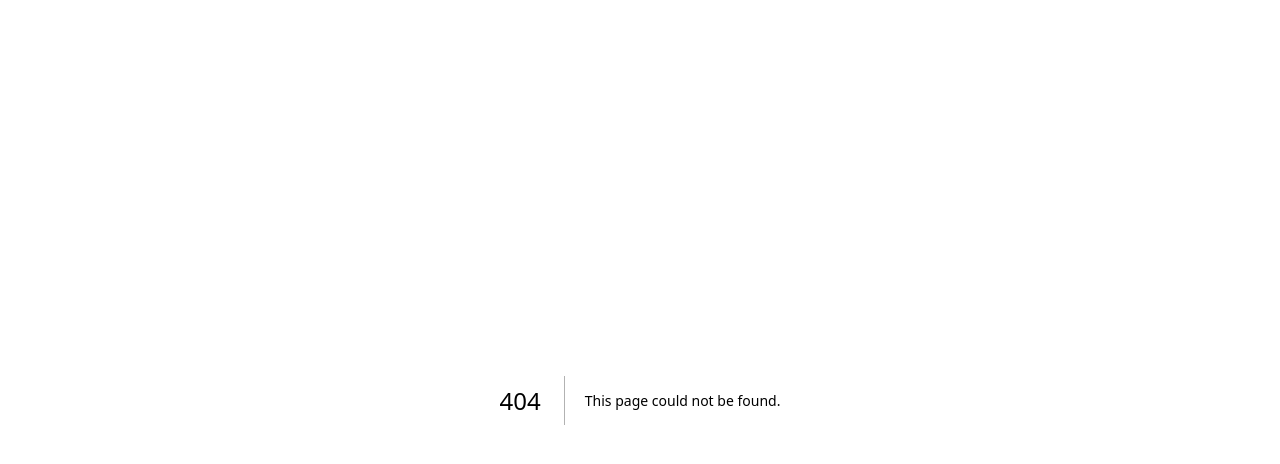
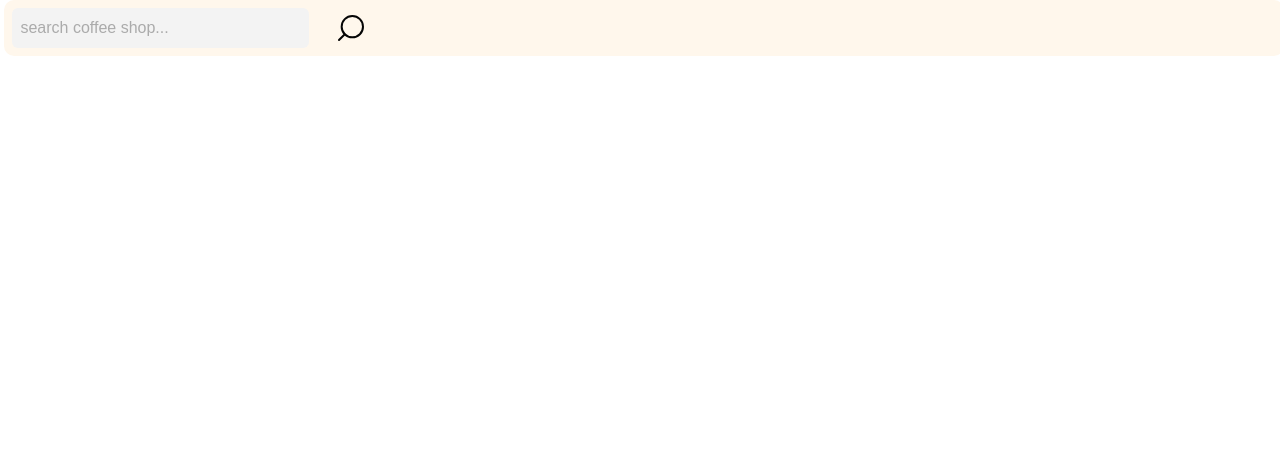
Before and after one commit to vantan-production/25AutumnTechJam, a Next.js app in the folder front/: page /test in a window 1280 px wide. Before the commit this address had no page. Shown: the top 464 px of the page. Built offline with nearby package versions, Linux system fonts and the light colour scheme.

Commit message:
検索barの実装

```diff
--- /dev/null
+++ b/front/components/search.tsx
@@ -0,0 +1,126 @@
+"use client";
+
+import { useEffect, useState, useRef } from "react";
+function Search() {
+  const [search, setSearch] = useState(true);
+  const [inputPH, setInputPH] = useState<string>("");
+  const inputRef = useRef<HTMLInputElement>(null);
+  const closePH = (
+    <svg
+      xmlns="http://www.w3.org/2000/svg"
+      width="28"
+      height="28"
+      viewBox="0 0 28 28"
+      fill="none"
+    >
+      <path
+        d="M21 7L7 21M7 7L21 21"
+        stroke="#050505"
+        strokeOpacity="0.6"
+        strokeWidth="2"
+        strokeLinecap="round"
+        strokeLinejoin="round"
+      />
+    </svg>
+  );
+
+  useEffect(() => {
+    if (inputPH) {
+      setSearch(false);
+    }
+    if (!search && inputRef.current) {
+      inputRef.current.focus();
+    }
+  }, [inputPH, search]);
+
+  return (
+    <div className="w-full mx-1 h-14 bg-beige radius-2 p-2 flex">
+      {search ? (
+        <div className="w-full h-full flex">
+          <input
+            type="text"
+            placeholder=" search coffee shop..."
+            onClick={() => setSearch(false)}
+            ref={inputRef}
+            className="w-[297px] h-full bg-white radius-1 text-black/60 pl-1 text-start outline-none !important auto-line: none !important drop-shadow-1"
+          />
+          <div className="w-21 h-full flex items-center justify-center">
+            <button className="w-8 h-8">
+              <svg
+                xmlns="http://www.w3.org/2000/svg"
+                width="32"
+                height="32"
+                viewBox="0 0 32 32"
+                fill="none"
+              >
+                <path
+                  d="M6.66667 14.6667C6.66667 20.5577 11.4423 25.3333 17.3333 25.3333C23.2244 25.3333 28 20.5577 28 14.6667C28 8.77563 23.2244 4 17.3333 4C11.4423 4 6.66667 8.77563 6.66667 14.6667Z"
+                  stroke="#050505"
+                  strokeWidth="2"
+                  strokeLinecap="round"
+                  strokeLinejoin="round"
+                />
+                <path
+                  d="M3.99999 28L9.79999 22.2"
+                  stroke="#050505"
+                  strokeWidth="2"
+                  strokeLinecap="round"
+                  strokeLinejoin="round"
+                />
+              </svg>
+            </button>
+          </div>
+        </div>
+      ) : (
+        <div className="w-full h-full flex">
+          <div className="relative w-[297px] h-full">
+            <input
+              type="text"
+              placeholder=" search coffee shop..."
+              value={inputPH}
+              onChange={(e) => setInputPH(e.target.value)}
+              ref={inputRef}
+              className="w-[297px] h-full bg-white radius-1 text-black/60 pl-1 text-start outline-none !important auto-line: none !important drop-shadow-1"
+            />
+            {inputPH && (
+              <button
+                onClick={() => setInputPH("")}
+                className="absolute right-2 top-1/2 -translate-y-1/2"
+              >
+                {closePH}
+              </button>
+            )}
+          </div>
+          <div className="w-21 h-full flex items-center justify-center">
+            <button className="w-8 h-8">
+              <svg
+                xmlns="http://www.w3.org/2000/svg"
+                width="32"
+                height="32"
+                viewBox="0 0 32 32"
+                fill="none"
+              >
+                <path
+                  d="M6.66667 14.6667C6.66667 20.5577 11.4423 25.3333 17.3333 25.3333C23.2244 25.3333 28 20.5577 28 14.6667C28 8.77563 23.2244 4 17.3333 4C11.4423 4 6.66667 8.77563 6.66667 14.6667Z"
+                  stroke="#050505"
+                  strokeWidth="2"
+                  strokeLinecap="round"
+                  strokeLinejoin="round"
+                />
+                <path
+                  d="M3.99999 28L9.79999 22.2"
+                  stroke="#050505"
+                  strokeWidth="2"
+                  strokeLinecap="round"
+                  strokeLinejoin="round"
+                />
+              </svg>
+            </button>
+          </div>
+        </div>
+      )}
+    </div>
+  );
+}
+
+export default Search;
--- /dev/null
+++ b/front/src/app/test/page.tsx
@@ -0,0 +1,9 @@
+import Search from "../../../components/search";
+
+export default function TestPage() {
+  return (
+    <div>
+      <Search />
+    </div>
+  );
+}
```
